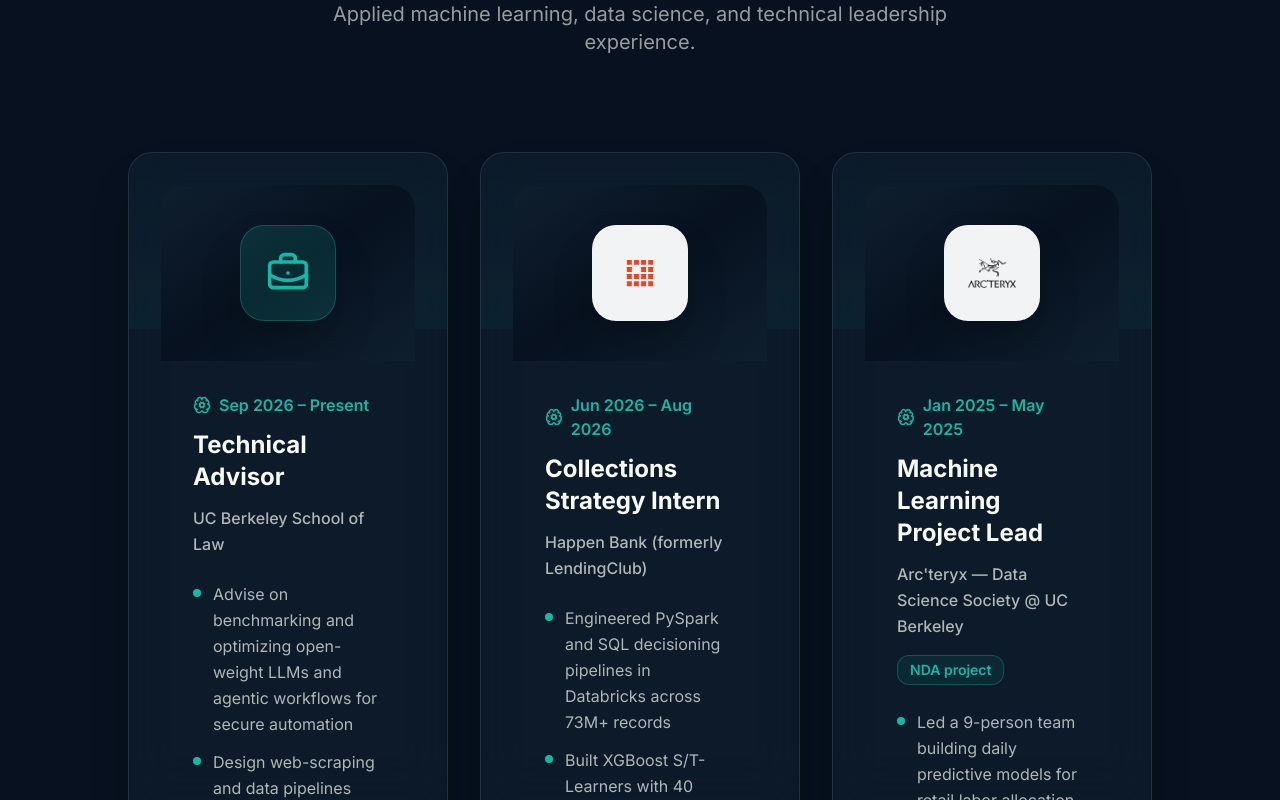
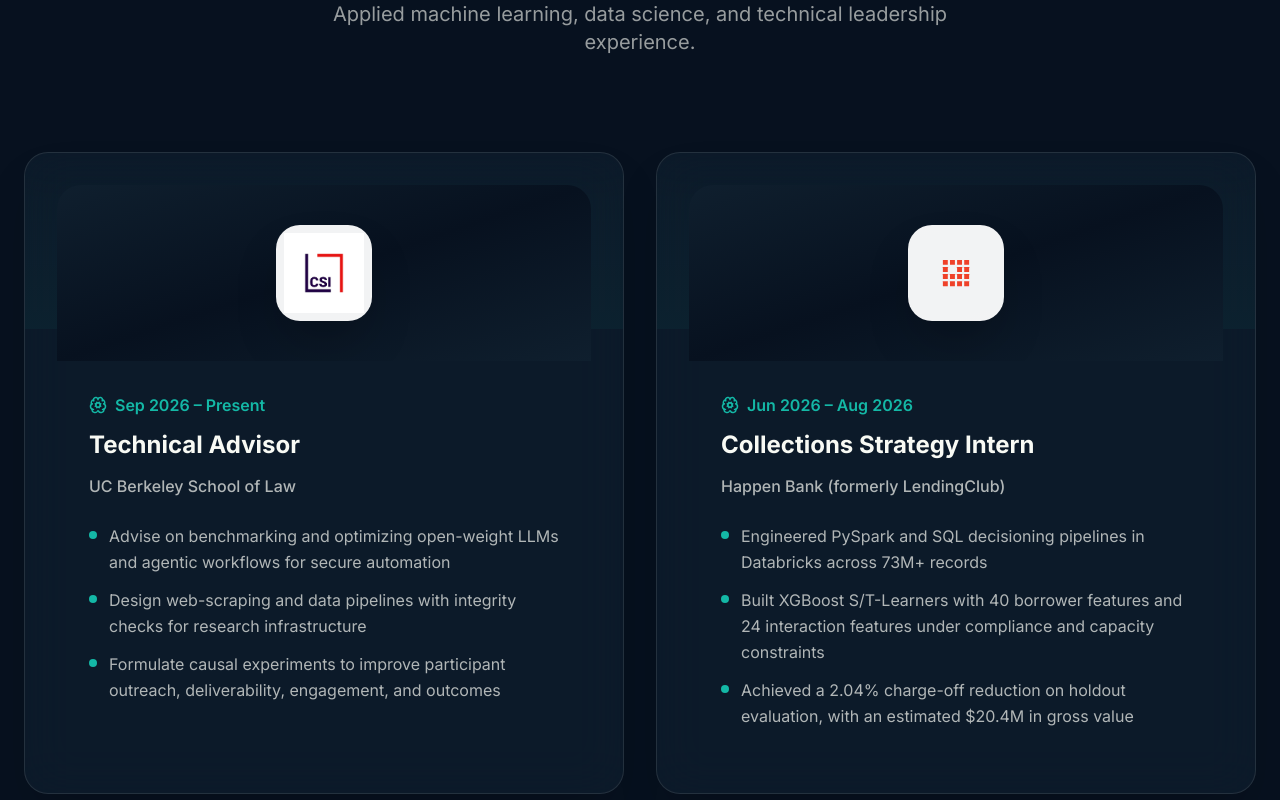
Before and after one commit to cvanherick/Connor_van_Herick_Website, a React (Vite) app: page / in a window 1280 px wide. Shown: the part 2234-3034 px from the top of the page. Built offline with nearby package versions, Linux system fonts and the light colour scheme.

Commit message:
Widen experience cards and add Clean Slate logo

```diff
--- a/src/components/Experience.tsx
+++ b/src/components/Experience.tsx
@@ -16,6 +16,8 @@
     title: 'Technical Advisor',
     company: 'UC Berkeley School of Law',
     duration: 'Sep 2026 – Present',
+    logo: './assets/clean-slate-initiative.png',
+    logoAlt: 'Clean Slate Initiative logo',
     bullets: [
       'Advise on benchmarking and optimizing open-weight LLMs and agentic workflows for secure automation',
       'Design web-scraping and data pipelines with integrity checks for research infrastructure',
@@ -89,7 +91,7 @@
 const Experience = () => {
   return (
     <section id="experience" aria-labelledby="experience-title" className="py-32 px-6">
-      <div className="max-w-5xl mx-auto">
+      <div className="max-w-7xl mx-auto">
         <motion.div
           initial={{ opacity: 0, y: 50 }}
           whileInView={{ opacity: 1, y: 0 }}
@@ -104,7 +106,7 @@
           </p>
         </motion.div>
 
-        <div className="grid md:grid-cols-2 xl:grid-cols-3 gap-8">
+        <div className="grid md:grid-cols-2 gap-8">
           {experiences.map((exp, index) => (
             <motion.div
               key={exp.title}
@@ -119,7 +121,7 @@
 
               <div className="relative h-44 bg-gradient-to-br from-surface via-primary to-surface rounded-t-3xl overflow-hidden group-hover:from-accent/10 group-hover:to-secondary/10 transition-all duration-700 flex items-center justify-center">
                 {exp.logo && (
-                  <div className={`h-24 w-24 rounded-3xl flex items-center justify-center shadow-2xl transition-all duration-500 group-hover:scale-110 ${exp.company === 'Cal Climbing' ? 'bg-black p-2' : 'bg-white/95 p-5'}`}>
+                  <div className={`h-24 w-24 rounded-3xl flex items-center justify-center shadow-2xl transition-all duration-500 group-hover:scale-110 ${exp.company === 'Cal Climbing' ? 'bg-black p-2' : exp.company === 'UC Berkeley School of Law' ? 'bg-white/95 p-2' : 'bg-white/95 p-5'}`}>
                     <img
                       src={exp.logo}
                       alt={exp.logoAlt ?? `${exp.company} logo`}
```
Also changed, not shown: public/assets/clean-slate-initiative.png (added).
